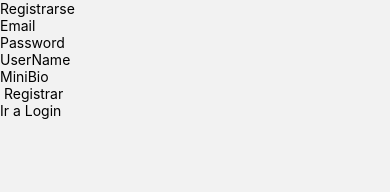
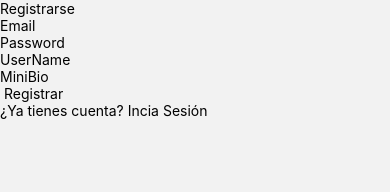
Before and after one commit to AraujoJulian/ProyectoFinal, a React Native app: screen /Register in a window 390 px wide. Shown: the top 192 px of the page. Built offline with nearby package versions, Linux system fonts and the light colour scheme; no server answers.

Commit message:
remember me

```diff
--- a/src/screens/LoginScreen.js
+++ b/src/screens/LoginScreen.js
@@ -21,6 +21,16 @@ class Login extends Component{
         })
     }
 
+    componentDidMount(){
+        auth.onAuthStateChanged(
+            user => {
+                if(user != null){
+                    this.props.navigation.navigate('TabNavigation')
+                }
+            }
+        )
+    }
+
     render(){
         return(
             <View>
--- a/src/screens/RegisterScreen.js
+++ b/src/screens/RegisterScreen.js
@@ -48,7 +48,7 @@ class Register extends Component {
                 <TouchableOpacity onPress={() => this.register(this.state.email, this.state.password)}>
                         <Text> Registrar </Text>
                 </TouchableOpacity>
-                <Text onPress={ () => this.props.navigation.navigate('Login')} >Ir a Login</Text>
+                <Text onPress={ () => this.props.navigation.navigate('Login')} >¿Ya tienes cuenta? Incia Sesión</Text>
             </View>
         )
     }
```
